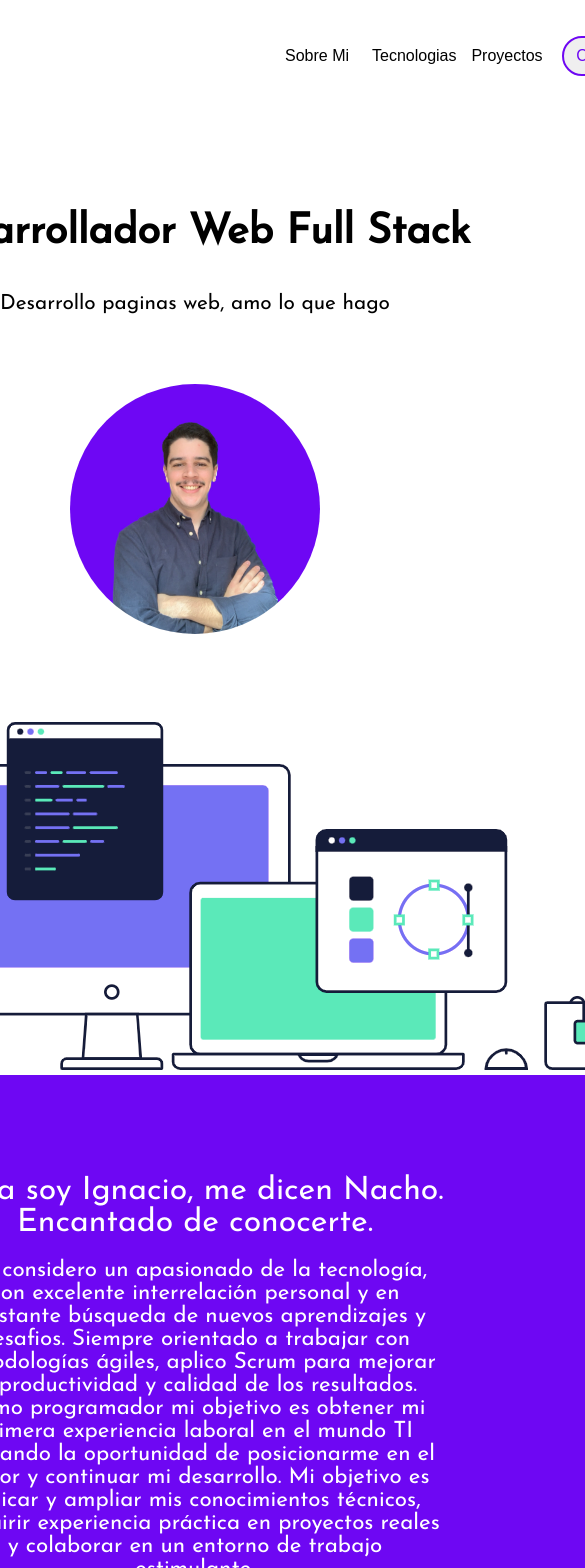
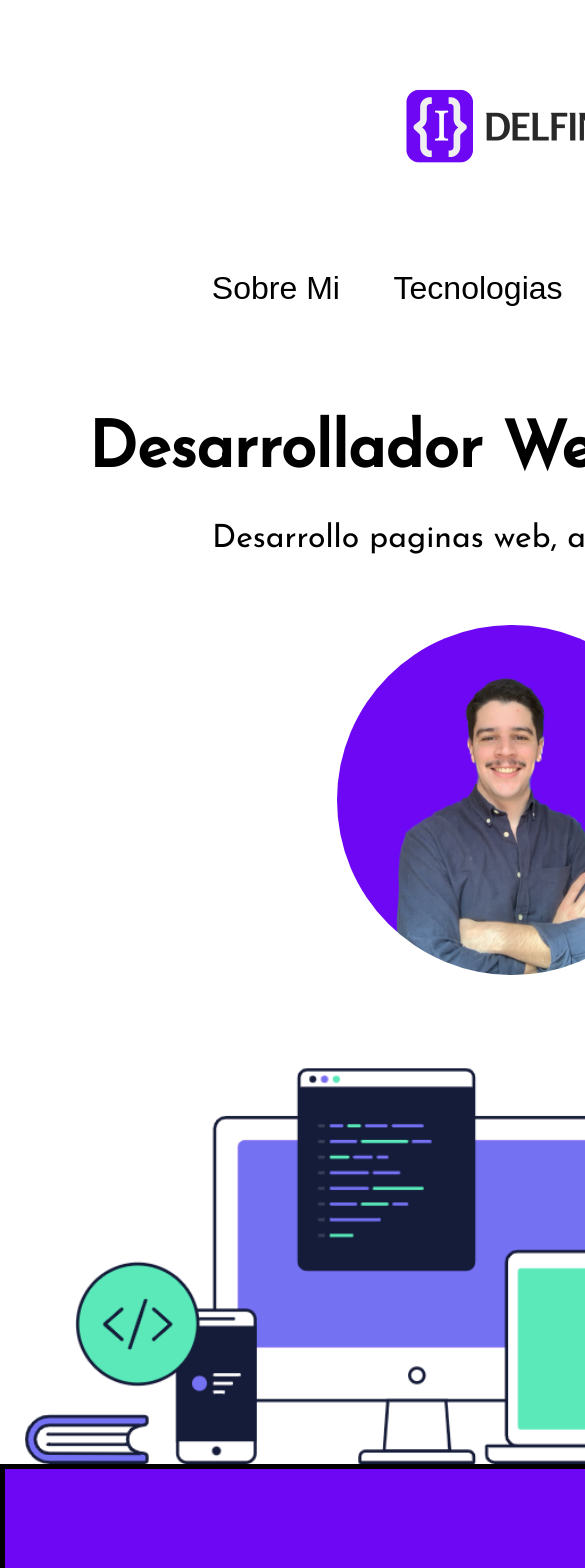
Before and after one commit to NachoDelfiner/Portafolio-personal, a React (Vite) app in the folder portafolio-personal/: page / in a window 390 px wide. Shown: the top 1568 px of the page, 585 px wide, since content can reach past the window. Built offline with nearby package versions, Linux system fonts and the light colour scheme; a web font is replaced by a local one.

Commit message:
actualizacion mobile

```diff
--- a/portafolio-personal/src/Components/Body/Body.css
+++ b/portafolio-personal/src/Components/Body/Body.css
@@ -1,4 +1,5 @@
 body {
+  width: 100%;
   display: flex;
   flex-direction: column;
   align-items: center;
@@ -56,7 +57,7 @@ body {
 .tecnologias {
   background-color: white;
   width: 90%;
-  height: 800px;
+  height: 750px;
   border: 2px solid #7788999c;
   border-radius: 20px;
   margin: 0 auto;
@@ -109,49 +110,12 @@ body {
 ul {
   margin-top: 20px;
   list-style: none;
-  padding-left: 0;
 }
 
 li {
   margin-top: 10px;
   margin-bottom: 10px;
 }
-
-/* .pokedext {
-  background-image: url("./img/pokedex2.png");
-}
-.automotora {
-  background-image: url("./img/autoVip.png");
-}
-
-.reproductor {
-  background-image: url("./img/audn.png");
-}
-
-.galeriaProyectos {
-  display: flex;
-  height: 300px;
-  width: 90%;
-  gap: 10px;
-  margin: 0 auto;
-  margin-bottom: 50px;
-}
-
-.galeriaProyectos > div {
-  flex: 1;
-  border-radius: 20px;
-  background-position: center;
-  background-repeat: no-repeat;
-  background-size: auto 100%;
-  transition: all 0.8s cubic-bezier(0.25, 0.4, 0.45, 1.4);
-  cursor: pointer;
-}
-
-.galeriaProyectos > div:hover {
-  flex: 5;
-} */
-
-/* ////////////////////////////// */
 
 .galeriaProyectos {
   display: flex;
@@ -186,8 +150,6 @@ li {
 .galeriaProyectos > div:hover > img {
   transform: scale(1.2);
 }
-
-/* ////////////////////////////// */
 
 .proyectos {
   text-align: center;
@@ -310,3 +272,170 @@ li {
   border-radius: 50%;
   cursor: pointer;
 }
+
+@media (min-width: 390px) and (max-width: 860px) {
+  * {
+    margin: 0 auto;
+  }
+  body {
+    height: 390px;
+    display: flex;
+    flex-direction: column;
+    font-family: "Josefin Sans", sans-serif;
+    font-size: 2rem;
+  }
+
+  .bodyPage {
+    width: 90%;
+    display: flex;
+    flex-direction: column;
+    align-items: center;
+  }
+
+  .title {
+    margin-top: 100px;
+    margin-bottom: 40px;
+  }
+
+  .bodyPage p {
+    font-size: 2rem;
+  }
+
+  .profileImg {
+    background-image: url("/img/profile-pic.jpg");
+    background-position: bottom;
+    background-repeat: no-repeat;
+    background-size: cover;
+    height: 350px;
+    width: 350px;
+    margin-bottom: 50px;
+    border-radius: 50%;
+    margin-top: 70px;
+  }
+
+  .stup {
+    width: 100%;
+    display: flex;
+    justify-content: center;
+  }
+
+  .stup img {
+    width: 100%;
+  }
+
+  .background {
+    width: 100%;
+  }
+
+  .main {
+    display: flex;
+    flex-direction: column;
+    align-items: center;
+    border: 5px solid black;
+    width: 100%;
+  }
+
+  .presentacion {
+    color: white;
+    width: 90%;
+    margin: 0 auto;
+    text-align: center;
+  }
+
+  .presentacion p {
+    font-size: 2.5rem;
+  }
+
+  .textoPresentacion {
+    font-size: 1.5rem;
+    margin-top: 20px;
+  }
+
+  .tecnologias {
+    display: flex;
+    flex-direction: column;
+    background-color: white;
+    width: 90%;
+    height: 100%;
+    border: 2px solid #7788999c;
+    border-radius: 20px;
+  }
+  .tarjetaTec1 {
+    width: 100%;
+    display: flex;
+    flex-direction: column;
+    align-items: center;
+    padding-top: 40px;
+    padding-bottom: 40px;
+    padding-left: 10px;
+    padding-right: 10px;
+  }
+
+  .tarjetaTec2 {
+    border: 2px solid #7788999c;
+    border: 2px solid #7788999c;
+    width: 100%;
+    display: flex;
+    flex-direction: column;
+    align-items: center;
+    padding-top: 40px;
+    padding-left: 10px;
+    padding-right: 10px;
+  }
+
+  .tecnologias h2 {
+    margin-top: 30px;
+    margin-bottom: 30px;
+    font-size: 3rem;
+  }
+
+  /* ////////////////// */
+  .tecnologias p {
+    text-align: center;
+    font: 2rem;
+  }
+
+  .tecnologias span {
+    margin-top: 30px;
+    font-size: larger;
+  }
+  /* //////////////////// */
+
+  .proyectos h2 {
+    font-size: 3rem;
+  }
+
+  .proyectos p {
+    font-size: 2rem;
+  }
+
+  .testimonios {
+    display: flex;
+    flex-direction: column;
+    align-items: center;
+    text-align: center;
+    gap: 30px;
+    width: 90%;
+    margin: 0 auto;
+    margin-top: 70px;
+    margin-bottom: 50px;
+  }
+
+  .imgTestimonios img {
+    height: 150px;
+    width: 150px;
+    border-radius: 50%;
+  }
+
+  .hagamoslo {
+    display: flex;
+    flex-direction: column;
+    justify-content: space-around;
+    background-color: #141c3a;
+    box-shadow: 0 5px 5px 0 rgb(0 0 0 / 20%), 0 0 0 1px #141c3a;
+    color: white;
+    height: 300px;
+    width: 80%;
+    border-radius: 25px;
+  }
+}
--- a/portafolio-personal/src/Components/Body/Body.jsx
+++ b/portafolio-personal/src/Components/Body/Body.jsx
@@ -14,11 +14,11 @@ export const Body = () => {
           <h1 className="title">Desarrollador Web Full Stack</h1>
           <p>Desarrollo paginas web, amo lo que hago</p>
           <div className="profileImg"></div>
-          <div>
+          <div className="stup">
             <img src="./img/stup.png" alt="imagen decorativa de un Stup" />
           </div>
         </header>
-        <main>
+        <main className="main">
           <div id="background1" className="background">
             <div className="presentacion">
               <p>Hola soy Ignacio, me dicen Nacho. Encantado de conocerte.</p>
--- a/portafolio-personal/src/Components/NavBar/Nav.css
+++ b/portafolio-personal/src/Components/NavBar/Nav.css
@@ -1,6 +1,6 @@
 .navBar {
   height: 7rem;
-  width: 100%;
+  width: 100vw;
   display: flex;
   justify-content: space-between;
   align-items: center;
@@ -9,7 +9,6 @@
 .logotype {
   height: 100px;
   width: 100px;
-  cursor: pointer;
   margin-left: 30px;
 }
 
@@ -51,3 +50,64 @@ a {
   text-decoration: none;
   color: black;
 }
+
+@media (min-width: 390px) and (max-width: 860px) {
+  .navBar {
+    width: 100%;
+    height: 100%;
+    display: flex;
+    flex-direction: column;
+  }
+  .logotype {
+    height: 250px;
+    width: 250px;
+  }
+
+  .btns {
+    width: 80%;
+    display: flex;
+    align-items: center;
+    justify-content: space-between;
+  }
+
+  h1 {
+    font-size: 4rem;
+  }
+
+  .btn {
+    border: none;
+    height: 50px;
+    width: 100%;
+    background-color: white;
+    font-size: 1.2rem;
+    cursor: pointer;
+  }
+
+  .btn2 {
+    border: 2px solid #6e07f3;
+    height: 100%;
+    width: 100%;
+    border-radius: 30px;
+    font-size: 1.2rem;
+    padding-left: 5px;
+    padding-right: 5px;
+    padding-top: 10px;
+    padding-bottom: 10px;
+    cursor: pointer;
+  }
+
+  .btnHover {
+    color: #6e07f3;
+  }
+
+  .btnHover:hover {
+    background-color: #6e07f3;
+    color: white;
+  }
+
+  a {
+    text-decoration: none;
+    color: black;
+    font-size: 2rem;
+  }
+}
```
